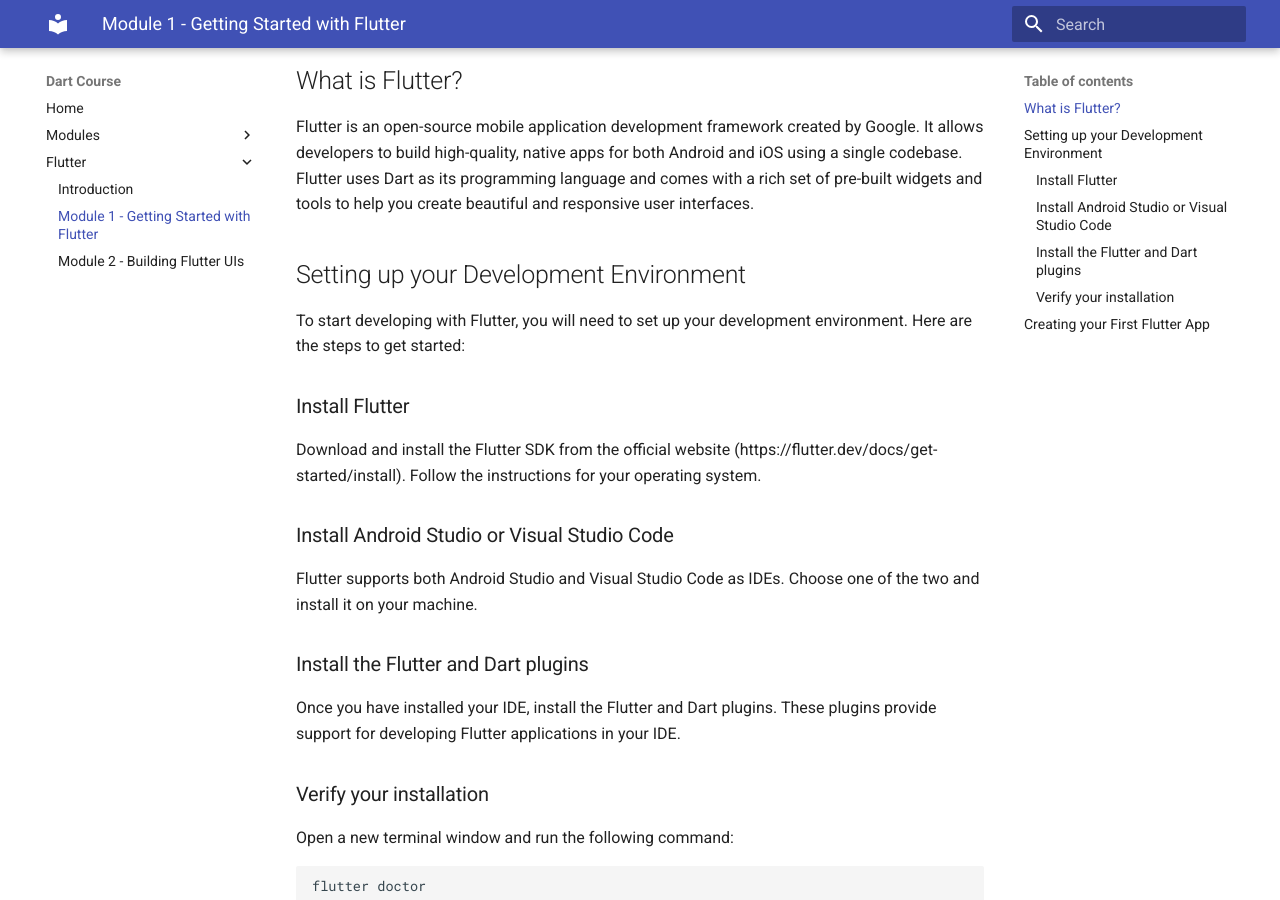
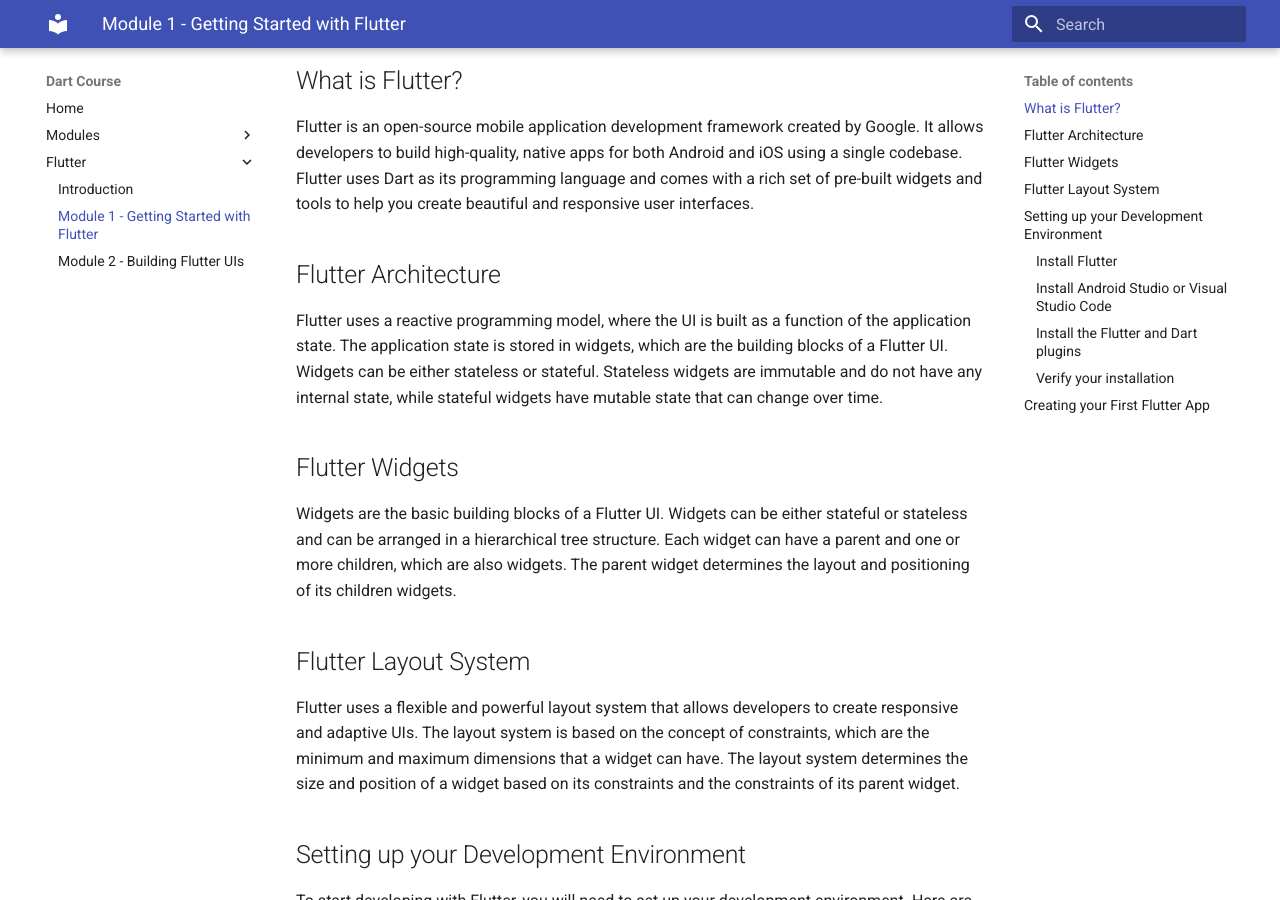
Before and after one commit to alexiusacademia/dart-course, an MkDocs documentation site: the page built from docs/flutter/module1.md, in a window 1280 px wide and 900 px high, scrolled down 233 px. Built offline with MkDocs 1.6.1 and Material for MkDocs 9.7.7, drawn with Linux system fonts in a browser that asks for light colours.

Commit message:
Update lesson 1

```diff
--- a/docs/flutter/module1.md
+++ b/docs/flutter/module1.md
@@ -5,6 +5,18 @@ In this lesson, we will introduce you to Flutter and help you set up your develo
 ## What is Flutter?
 
 Flutter is an open-source mobile application development framework created by Google. It allows developers to build high-quality, native apps for both Android and iOS using a single codebase. Flutter uses Dart as its programming language and comes with a rich set of pre-built widgets and tools to help you create beautiful and responsive user interfaces.
+
+## Flutter Architecture
+
+Flutter uses a reactive programming model, where the UI is built as a function of the application state. The application state is stored in widgets, which are the building blocks of a Flutter UI. Widgets can be either stateless or stateful. Stateless widgets are immutable and do not have any internal state, while stateful widgets have mutable state that can change over time.
+
+## Flutter Widgets
+
+Widgets are the basic building blocks of a Flutter UI. Widgets can be either stateful or stateless and can be arranged in a hierarchical tree structure. Each widget can have a parent and one or more children, which are also widgets. The parent widget determines the layout and positioning of its children widgets.
+
+## Flutter Layout System
+
+Flutter uses a flexible and powerful layout system that allows developers to create responsive and adaptive UIs. The layout system is based on the concept of constraints, which are the minimum and maximum dimensions that a widget can have. The layout system determines the size and position of a widget based on its constraints and the constraints of its parent widget.
 
 ## Setting up your Development Environment
 
```
